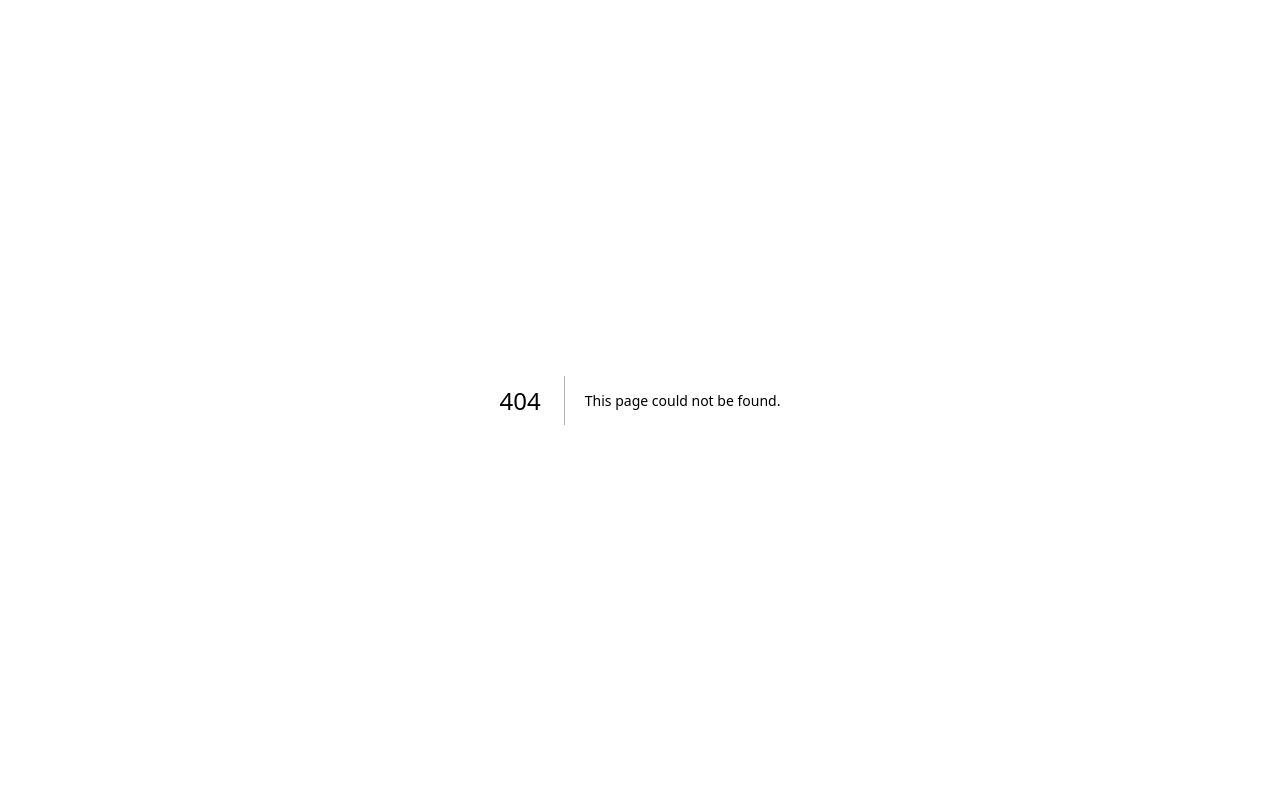
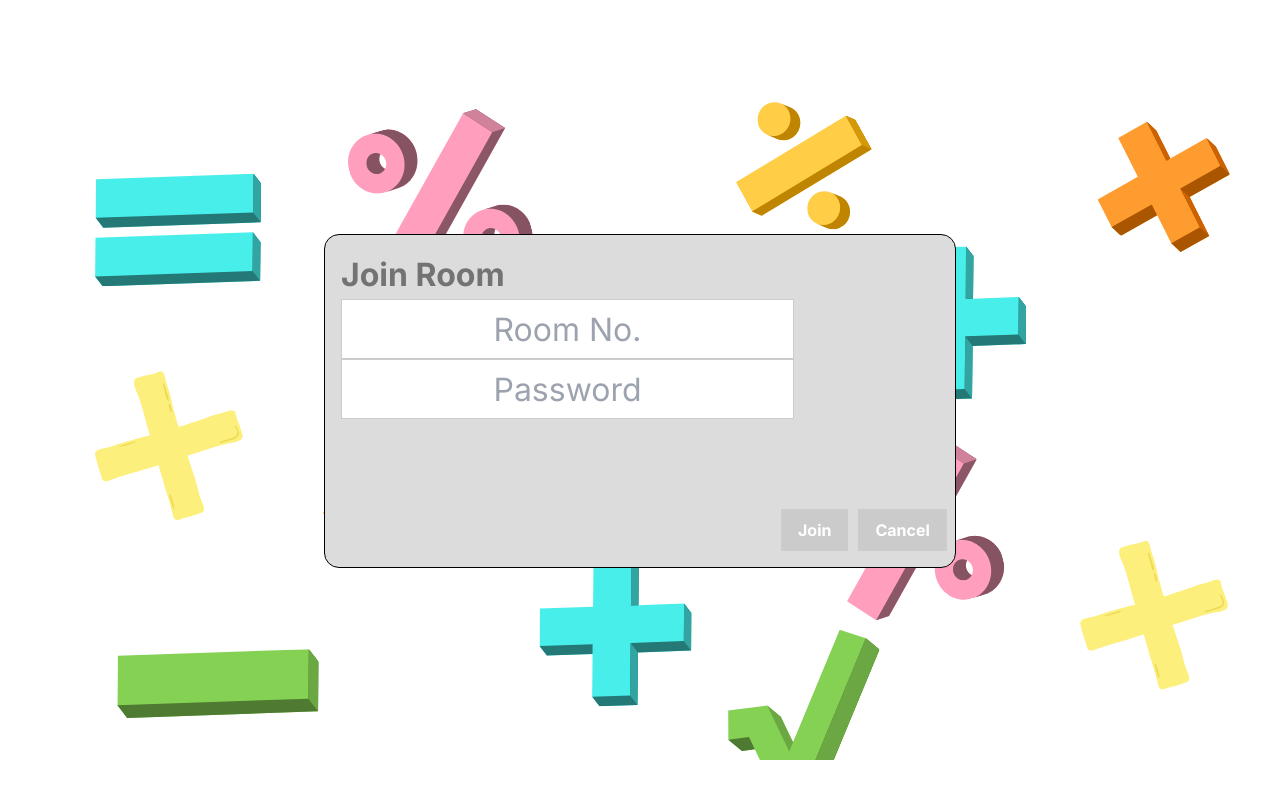
Before and after one commit to IQ180-netcentric-ice/IQ180-frontend, a Next.js app: page /join-room in a window 1280 px wide. Before the commit this address had no page. Shown: the top 798 px of the page. Built offline with nearby package versions, Linux system fonts and the light colour scheme.

Commit message:
first commit

```diff
--- /dev/null
+++ b/src/app/join-room/layout.tsx
@@ -0,0 +1,11 @@
+export default function RootLayout({
+  children,
+}: {
+  children: React.ReactNode;
+}) {
+  return (
+    <div style={{ border: "1px solid white", borderRadius: "16px" }}>
+      {children}
+    </div>
+  );
+}
--- /dev/null
+++ b/src/app/join-room/page.tsx
@@ -0,0 +1,136 @@
+"use client";
+import Image from "next/image";
+import React, { useState } from "react";
+
+export default function Page() {
+  const [roomNumber, setRoomNumber] = useState("");
+  const [password, setPassword] = useState("");
+
+  const handleJoinClick = () => {
+    // Handle logic for joining the room
+    console.log("Joining room:", roomNumber);
+  };
+
+  const handleCancelClick = () => {
+    // Handle logic for canceling
+    console.log("Cancel clicked");
+  };
+
+  return (
+    <>
+      <Image
+        src="/images/background_iq180.svg"
+        fill={true}
+        alt="Background Image"
+        style={{ zIndex: -1 }}
+      />
+      <div
+        style={{
+          display: "flex",
+          justifyContent: "center",
+          alignItems: "center",
+          height: "100vh",
+        }}
+      >
+        <div
+          style={{
+            backgroundColor: "#dcdcdc",
+            border: "1px solid #000",
+            padding: "1rem",
+            width: "632px",
+            height: "334px",
+            display: "flex",
+            flexDirection: "column",
+            alignItems: "flex-start",
+            zIndex: 1,
+            borderRadius: 15,
+          }}
+        >
+          <h2
+            style={{
+              fontFamily: "Inter, sans-serif",
+              fontWeight: "bold",
+              fontSize: 32,
+              color: "#737373",
+            }}
+          >
+            Join Room
+          </h2>
+          <input
+            style={{
+              height: "60px", // Set the height to 60
+              width: "453px", // Set the width to 453
+              backgroundColor: "#ffffff", // Set the background color to #ffffff
+              padding: "8px", // Optional: Add padding for better appearance
+              border: "1px solid #ccc", // Optional: Add a border for better visibility
+              fontFamily: "Inter, sans-serif",
+
+              textAlign: "center",
+              fontSize: 32,
+            }}
+            type="text"
+            value={roomNumber}
+            onChange={(e) => setRoomNumber(e.target.value)}
+            placeholder="Room No."
+          />
+          <input
+            type="password"
+            value={password}
+            onChange={(e) => setPassword(e.target.value)}
+            placeholder="Password"
+            style={{
+              height: "60px", // Set the height to 60
+              width: "453px", // Set the width to 453
+              backgroundColor: "#ffffff", // Set the background color to #ffffff
+              padding: "8px", // Optional: Add padding for better appearance
+              border: "1px solid #ccc", // Optional: Add a border for better visibility
+              fontFamily: "Inter, sans-serif",
+
+              textAlign: "center",
+              fontSize: 32,
+            }}
+          />
+          <div
+            style={{
+              display: "flex",
+              justifyContent: "space-between",
+            }}
+          >
+            <button
+              style={{
+                backgroundColor: "#cbcbcb",
+                color: "#ffffff",
+                fontWeight: "bold",
+                padding: "0.5rem 1rem",
+                cursor: "pointer",
+                left: "440px",
+                top: "90px",
+                position: "relative",
+                border: "1px solid #ccc",
+              }}
+              onClick={handleJoinClick}
+            >
+              Join
+            </button>
+            <button
+              style={{
+                backgroundColor: "#cbcbcb",
+                color: "#FFFFFF",
+                fontWeight: "bold",
+                padding: "0.5rem 1rem",
+                cursor: "pointer",
+                top: "90px",
+                left: "450px",
+                position: "relative",
+                border: "1px solid #ccc",
+              }}
+              onClick={handleCancelClick}
+            >
+              Cancel
+            </button>
+          </div>
+        </div>
+      </div>
+    </>
+  );
+}
```
Also changed, not shown: public/images/background_iq180.svg (added), public/images/smarter-together.png (added).
